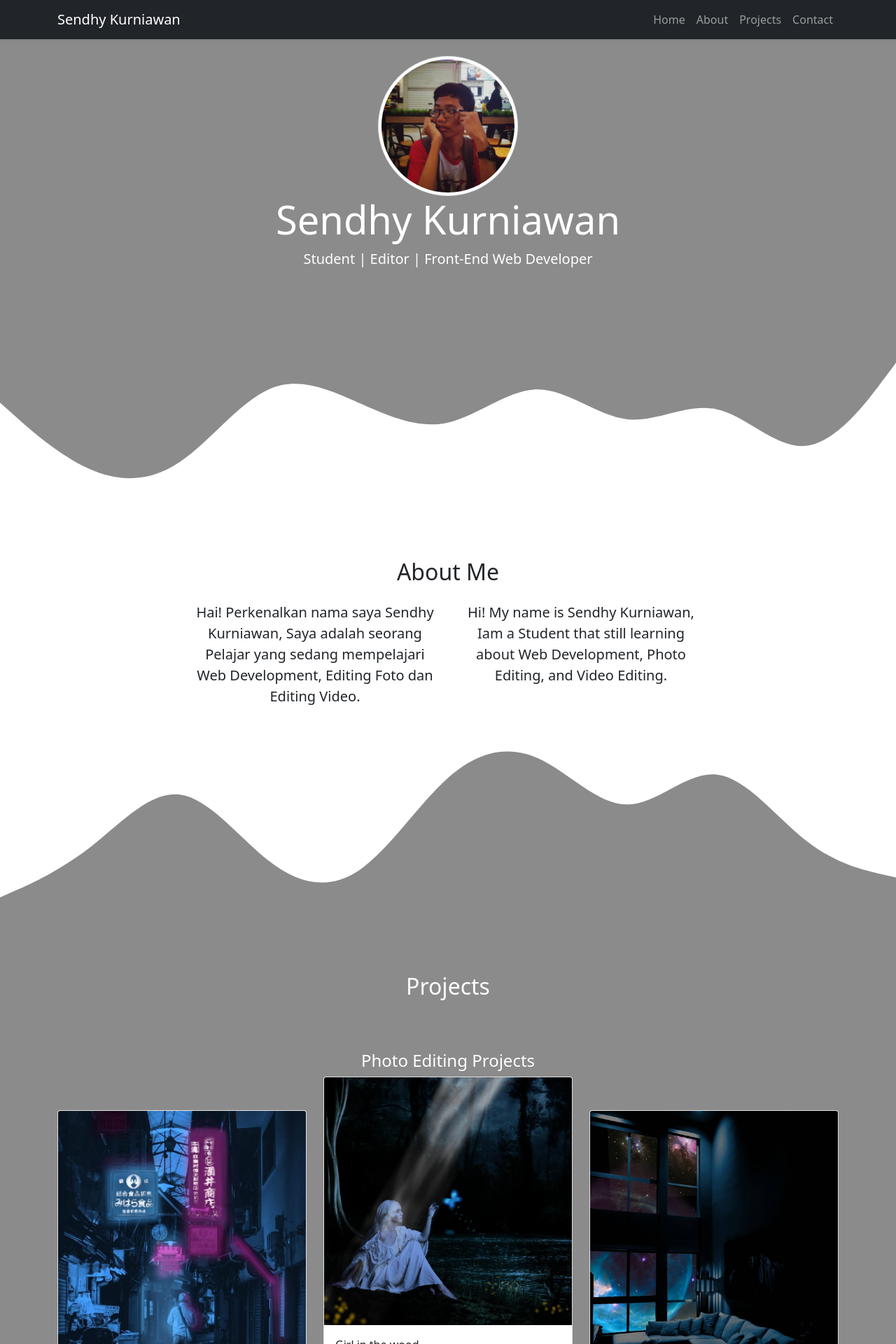
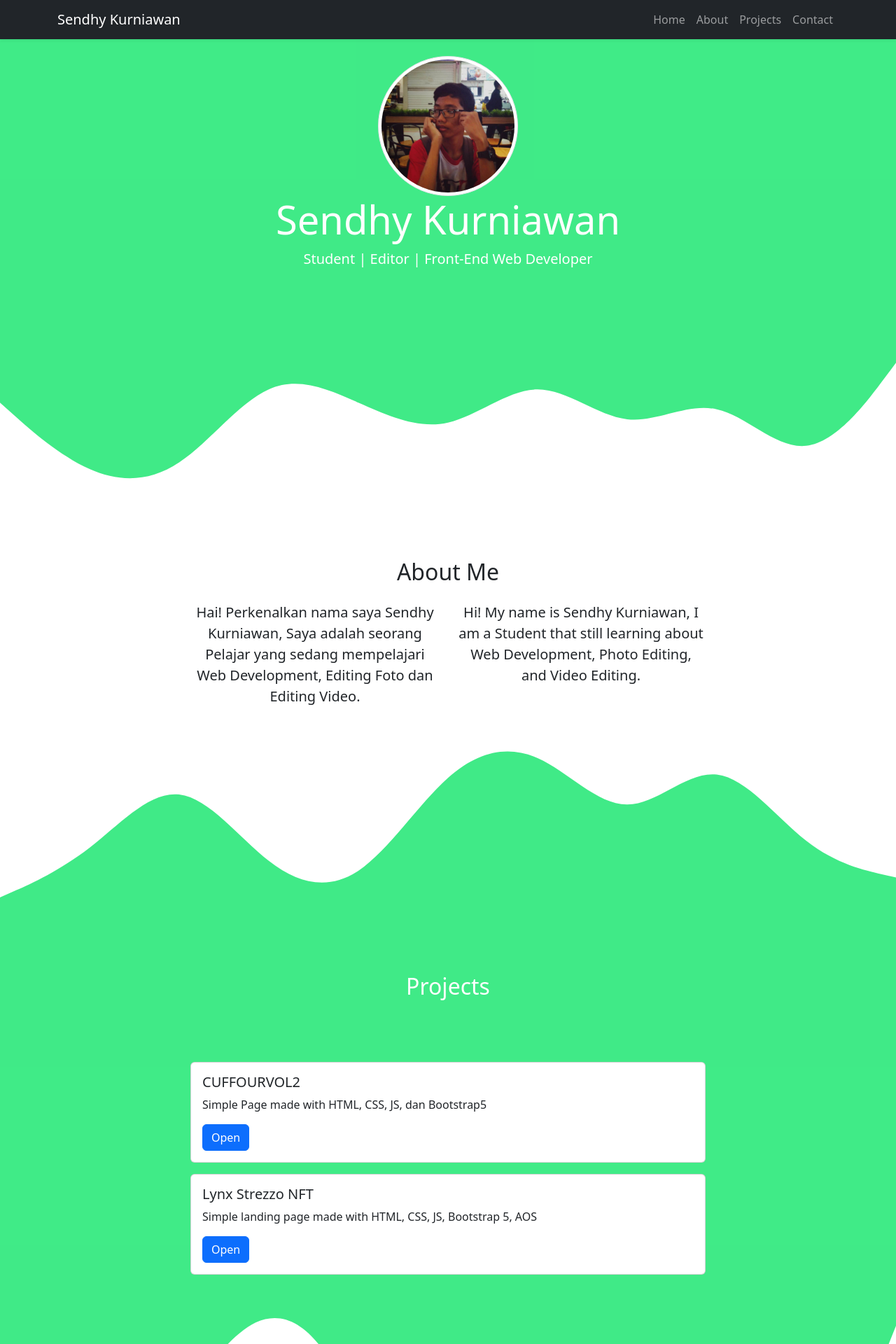
Before and after one commit to SendhyKurniawan/Portfolio, a PHP site: page / in a window 1280 px wide. Shown: the top 1920 px of the page at 70% size. Run offline with PHP 8.4, Linux system fonts and the light colour scheme.

Commit message:
Add files via upload

```diff
--- a/index.html
+++ b/index.html
@@ -9,8 +9,8 @@
     <link rel="stylesheet" href="https://cdn.jsdelivr.net/npm/bootstrap-icons@1.5.0/font/bootstrap-icons.css" />
 
     <!-- Bootstrap CSS -->
-    <link href="https://cdn.jsdelivr.net/npm/bootstrap@5.0.2/dist/css/bootstrap.min.css" rel="stylesheet" integrity="sha384-EVSTQN3/azprG1Anm3QDgpJLIm9Nao0Yz1ztcQTwFspd3yD65VohhpuuCOmLASjC" crossorigin="anonymous" />
-
+    <!-- CSS only -->
+    <link href="https://cdn.jsdelivr.net/npm/bootstrap@5.2.0/dist/css/bootstrap.min.css" rel="stylesheet" integrity="sha384-gH2yIJqKdNHPEq0n4Mqa/HGKIhSkIHeL5AyhkYV8i59U5AR6csBvApHHNl/vI1Bx" crossorigin="anonymous" />
     <!-- AOS -->
     <link rel="stylesheet" href="https://unpkg.com/aos@next/dist/aos.css" />
 
@@ -55,7 +55,7 @@
     </section>
     <svg xmlns="http://www.w3.org/2000/svg" viewBox="0 0 1440 320" data-aos="fade-down" data-aos-delay="100">
       <path
-        fill="#8b8b8b"
+        fill="#13e66bce"
         fill-opacity="1"
         d="M0,160L24,181.3C48,203,96,245,144,266.7C192,288,240,288,288,256C336,224,384,160,432,138.7C480,117,528,139,576,160C624,181,672,203,720,192C768,181,816,139,864,138.7C912,139,960,181,1008,186.7C1056,192,1104,160,1152,170.7C1200,181,1248,235,1296,229.3C1344,224,1392,160,1416,128L1440,96L1440,0L1416,0C1392,0,1344,0,1296,0C1248,0,1200,0,1152,0C1104,0,1056,0,1008,0C960,0,912,0,864,0C816,0,768,0,720,0C672,0,624,0,576,0C528,0,480,0,432,0C384,0,336,0,288,0C240,0,192,0,144,0C96,0,48,0,24,0L0,0Z"
       ></path>
@@ -75,14 +75,14 @@
             <p>Hai! Perkenalkan nama saya Sendhy Kurniawan, Saya adalah seorang Pelajar yang sedang mempelajari Web Development, Editing Foto dan Editing Video.</p>
           </div>
           <div class="col-md-4" data-aos="fade-left" data-aos-delay="150" data-aos-offset="300">
-            <p>Hi! My name is Sendhy Kurniawan, Iam a Student that still learning about Web Development, Photo Editing, and Video Editing.</p>
+            <p>Hi! My name is Sendhy Kurniawan, I am a Student that still learning about Web Development, Photo Editing, and Video Editing.</p>
           </div>
         </div>
       </div>
     </section>
     <svg xmlns="http://www.w3.org/2000/svg" viewBox="0 0 1440 320" data-aos="fade-up" data-aos-delay="800">
       <path
-        fill="#8b8b8b"
+        fill="#13e66bce"
         fill-opacity="1"
         d="M0,288L24,277.3C48,267,96,245,144,208C192,171,240,117,288,122.7C336,128,384,192,432,229.3C480,267,528,277,576,245.3C624,213,672,139,720,96C768,53,816,43,864,64C912,85,960,139,1008,138.7C1056,139,1104,85,1152,90.7C1200,96,1248,160,1296,197.3C1344,235,1392,245,1416,250.7L1440,256L1440,320L1416,320C1392,320,1344,320,1296,320C1248,320,1200,320,1152,320C1104,320,1056,320,1008,320C960,320,912,320,864,320C816,320,768,320,720,320C672,320,624,320,576,320C528,320,480,320,432,320C384,320,336,320,288,320C240,320,192,320,144,320C96,320,48,320,24,320L0,320Z"
       ></path>
@@ -97,50 +97,27 @@
             <div class="h2">Projects</div>
           </div>
         </div>
-        <div class="row text-white text-center">
-          <div class="col" data-aos="fade-up" data-aos-delay="100"><h4>Photo Editing Projects</h4></div>
-        </div>
-        <div class="row justify-content-center">
-          <div class="col-md-4 mb-3 pt-5" data-aos="flip-right" data-aos-delay="450" data-aos-offset="450">
+          <div class="row justify-content-center mb-3">
+            <div class="col-md-8" data-aos="zoom-in" data-aos-offset="300">
+              <div class="row">
+                <div class="col-sm-12 pt-3">
                   <div class="card">
-              <img src="img/projects/manipulation/3.jpg" class="card-img-top" alt="..." />
                     <div class="card-body">
-                <p class="card-text">In 2077 what makes you Aesthetic?.</p>
+                      <h5 class="card-title">CUFFOURVOL2</h5>
+                      <p class="card-text">Simple Page made with HTML, CSS, JS, dan Bootstrap5</p>
+                      <a href="https://cuffourvol2.github.io/cuffourvol2/index.html" class="btn btn-primary">Open</a>
                     </div>
                   </div>
                 </div>
-          <div class="col-md-4 mb-3" data-aos="flip-right" data-aos-delay="250" data-aos-offset="350">
+                <div class="col-sm-12 pt-3">
                   <div class="card">
-              <img src="img/projects/manipulation/2.jpg" class="card-img-top" alt="..." />
                     <div class="card-body">
-                <p class="card-text">Girl in the wood.</p>
+                      <h5 class="card-title">Lynx Strezzo NFT</h5>
+                      <p class="card-text">Simple landing page made with HTML, CSS, JS, Bootstrap 5, AOS</p>
+                      <a href="https://sendhykurniawan.github.io/Lynx-Strezzo-NFT-V2/" class="btn btn-primary">Open</a>
                     </div>
                   </div>
                 </div>
-          <div class="col-md-4 mb-3 pt-5" data-aos="flip-right" data-aos-delay="350" data-aos-offset="400">
-            <div class="card">
-              <img src="img/projects/manipulation/4.jpg" class="card-img-top" alt="..." />
-              <div class="card-body">
-                <p class="card-text">"The story of the Universe is our story"</p>
-              </div>
-            </div>
-          </div>
-        </div>
-        <div class="row mb-3 justify-content-center">
-          <div class="col text-white text-center" data-aos="fade-up">
-            <h3>Web Projects</h3>
-          </div>
-          <div class="row justify-content-center mb-3">
-            <div class="col-md-8" data-aos="zoom-in" data-aos-offset="300">
-              <div class="card">
-                <img src="img/projects/web/1.jpg" class="card-img-top" alt="CUFFOURVOL2" />
-                <div class="card-body">
-                  <h5 class="card-title">CUFFOURVOL2</h5>
-                  <p class="card-text">
-                    CUFFOUR(Culture Festival of Fifty Four) adalah program kerja ekskur Bahasa Asing SMAN 54 Jakarta. tahun ini adalah tahun kedua dilaksanakannya proker ini. CUFFOUR tidak terbatas hanya mengangkat tema negara Jepang saja.
-                    Bisa juga negara Korea, Jerman, dll. Sesuai dengan bahasa yang kami pelajari di XBASS54.
-                  </p>
-                  <a href="https://cuffourvol2.github.io/cuffourvol2/index.html" class="btn btn-primary">Go to CUFFOURVOL2</a>
               </div>
               </div>
             </div>
@@ -214,12 +191,12 @@
       ></path>
     </svg>
     <footer class="bg-dark text-white text-center pb-3">
-      <p>Created by <a href="https://www.instagram.com/digi.sen27/" class="text-white fw-bold">Sendhy Kurniawan</a></p>
+      <p>Created by <a href="https://www.instagram.com/kurniawansendhy/" class="text-white fw-bold">Sendhy Kurniawan</a></p>
     </footer>
     <!-- Footer -->
 
-    <!-- Javascript Bootstrap Bundle with Popper -->
-    <script src="https://cdn.jsdelivr.net/npm/bootstrap@5.0.2/dist/js/bootstrap.bundle.min.js" integrity="sha384-MrcW6ZMFYlzcLA8Nl+NtUVF0sA7MsXsP1UyJoMp4YLEuNSfAP+JcXn/tWtIaxVXM" crossorigin="anonymous"></script>
+    <!-- JavaScript Bundle with Popper -->
+    <script src="https://cdn.jsdelivr.net/npm/bootstrap@5.2.0/dist/js/bootstrap.bundle.min.js" integrity="sha384-A3rJD856KowSb7dwlZdYEkO39Gagi7vIsF0jrRAoQmDKKtQBHUuLZ9AsSv4jD4Xa" crossorigin="anonymous"></script>
 
     <script>
       const scriptURL = "https://script.google.com/macros/s/AKfycbwvQ4JmLS0hgLbA8KKIy7EZHUh6NzhBtAGS7do6Y9cxkKMAPkpggXe6ZBcU1deP8WMI/exec";
--- a/style/styles.css
+++ b/style/styles.css
@@ -1,11 +1,11 @@
 .jumbotron {
   padding: 2rem 1rem;
   padding-top: 5rem;
-  background-color: #8b8b8b;
+  background-color: #13e66bce;
 }
 
 .projects {
-  background-color: #8b8b8b;
+  background-color: #13e66bce;
 }
 
 section {
```
Lines whose indentation alone changed are shown as unchanged.
